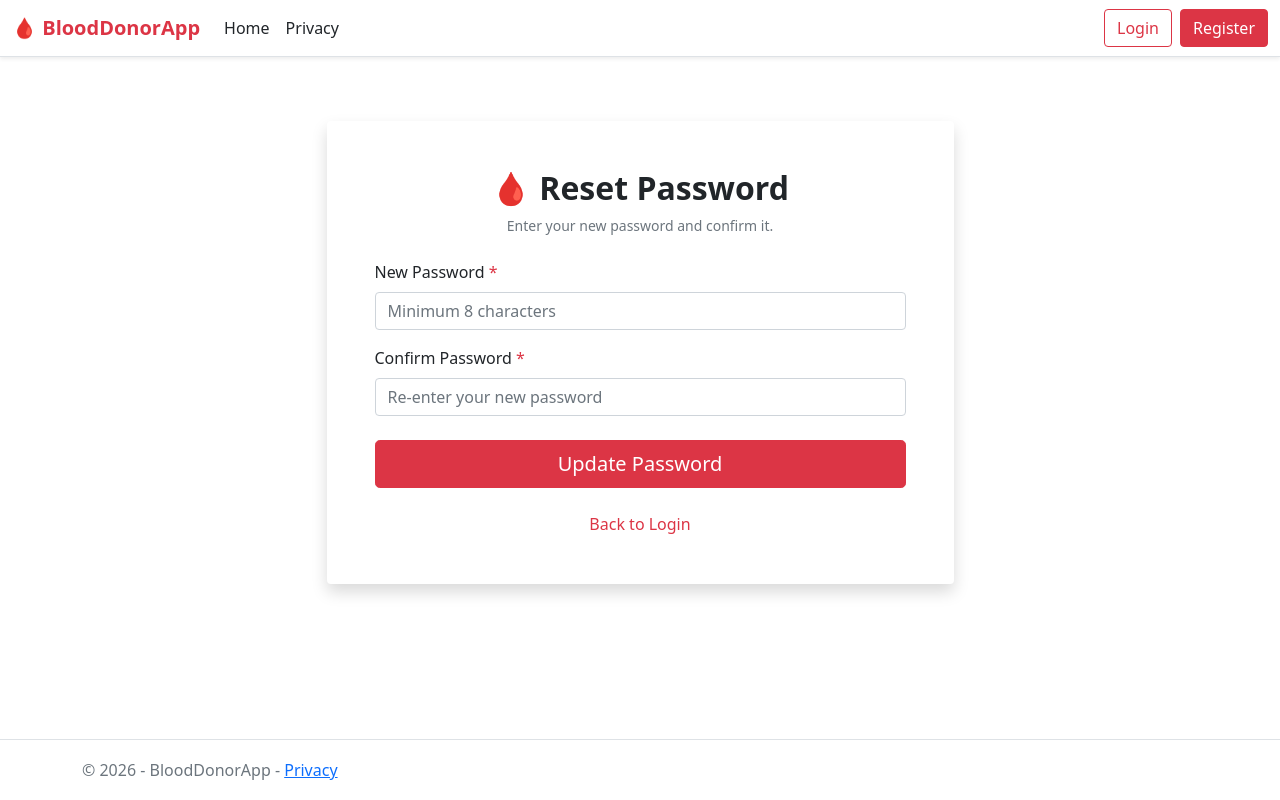
After one commit to Venkatesh-Gunturi/Blood_Donor_Application, an ASP.NET Core app: template BloodDonorApp/Views/Account/ResetPassword.cshtml in a window 1280 px wide. The commit adds this page. Run offline with ASP.NET Core 8, Linux system fonts and the light colour scheme; the template is opened without the code that fills it, so the values that code supplies are empty; style sheets or scripts are compiled from the project's sources.

Commit message:
created forget password form

```diff
--- a/BloodDonorApp/ViewModels/ResetPasswordViewModel.cs
+++ b/BloodDonorApp/ViewModels/ResetPasswordViewModel.cs
@@ -5,9 +5,6 @@ namespace BloodDonorApp.ViewModels
 {
     public class ResetPasswordViewModel
     {
-        [Required]
-        public string Token { get; set; } = string.Empty;
-
         [Required(ErrorMessage = "New password is required.")]
         [MinLength(8, ErrorMessage = "Password must contain at least 8 characters.")]
         [DataType(DataType.Password)]
--- /dev/null
+++ b/BloodDonorApp/Views/Account/ResetPassword.cshtml
@@ -0,0 +1,86 @@
+
+@model BloodDonorApp.ViewModels.ResetPasswordViewModel
+
+@{
+    ViewData["Title"] = "Reset Password";
+}
+
+<div class="container py-5">
+    <div class="row justify-content-center">
+        <div class="col-md-8 col-lg-7">
+
+            <div class="card border-0 shadow rounded-4">
+                <div class="card-body p-4 p-md-5">
+
+                    <div class="text-center mb-4">
+                        <h2 class="fw-bold mb-2">
+                            🩸 Reset Password
+                        </h2>
+                        <p class="text-muted small">
+                            Enter your new password and confirm it.
+                        </p>
+                    </div>
+
+                    <form asp-controller="Account"
+                          asp-action="ResetPassword"
+                          method="post">
+
+                        <div class="mb-3">
+                            <label asp-for="NewPassword"
+                                   class="form-label fw-semibold">
+                                New Password
+                                <span class="text-danger">*</span>
+                            </label>
+
+                            <input asp-for="NewPassword"
+                                   type="password"
+                                   class="form-control"
+                                   placeholder="Minimum 8 characters" />
+
+                            <span asp-validation-for="NewPassword"
+                                  class="text-danger d-block"
+                                  style="font-size:12px;"></span>
+                        </div>
+
+                        <div class="mb-4">
+                            <label asp-for="ConfirmPassword"
+                                   class="form-label fw-semibold">
+                                Confirm Password
+                                <span class="text-danger">*</span>
+                            </label>
+
+                            <input asp-for="ConfirmPassword"
+                                   type="password"
+                                   class="form-control"
+                                   placeholder="Re-enter your new password" />
+
+                            <span asp-validation-for="ConfirmPassword"
+                                  class="text-danger d-block"
+                                  style="font-size:12px;"></span>
+                        </div>
+
+                        <button type="submit"
+                                class="btn btn-danger btn-lg w-100 rounded-3 fw-semibold">
+                            Update Password
+                        </button>
+
+                        <p class="text-center mt-4 mb-0">
+                            <a asp-controller="Account"
+                               asp-action="Login"
+                               class="text-danger text-decoration-none fw-semibold">
+                                Back to Login
+                            </a>
+                        </p>
+
+                    </form>
+
+                </div>
+            </div>
+
+        </div>
+    </div>
+</div>
+
+@section Scripts {
+    <partial name="_ValidationScriptsPartial" />
+}
```
Also changed, not shown: BloodDonorApp/Controllers/AccountController.cs (+62 -1 lines), BloodDonorApp/Program.cs (+10 -0 lines), BloodDonorApp/Views/Account/Login.cshtml (+7 -0 lines).
